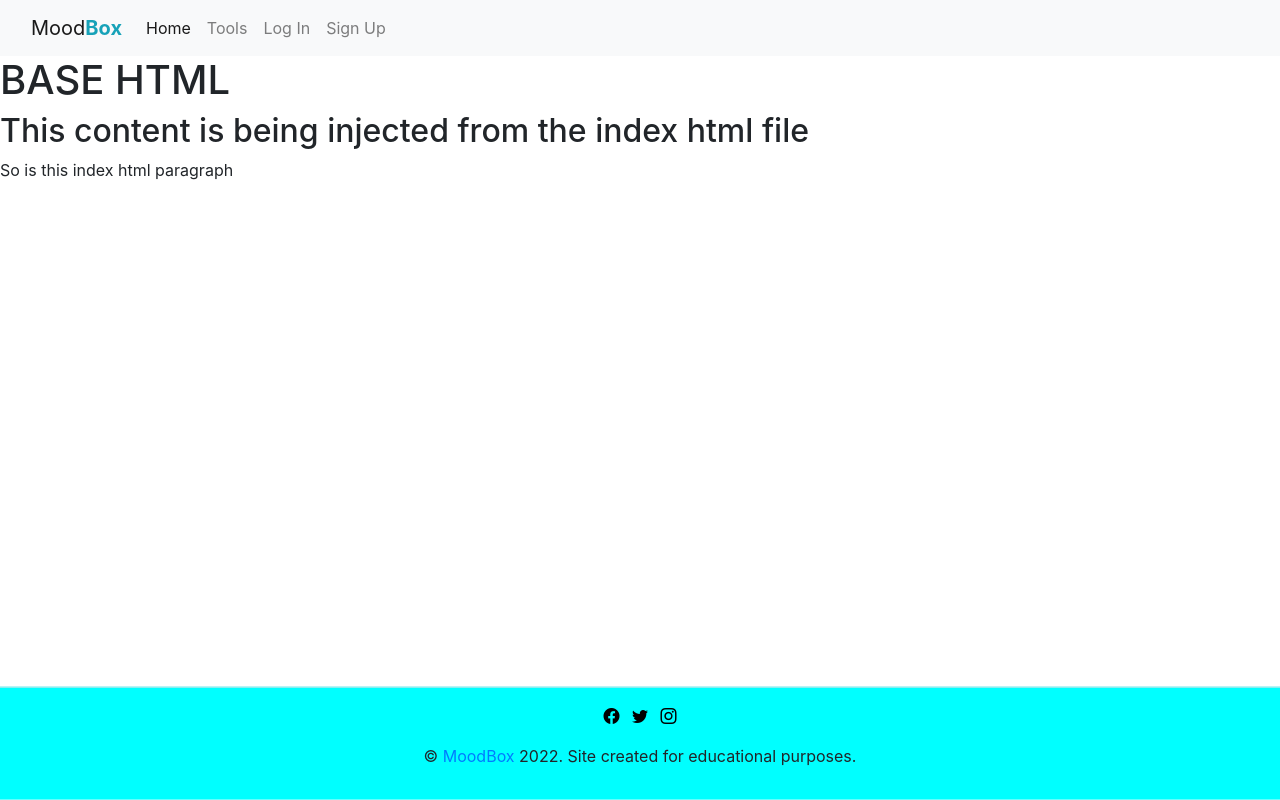
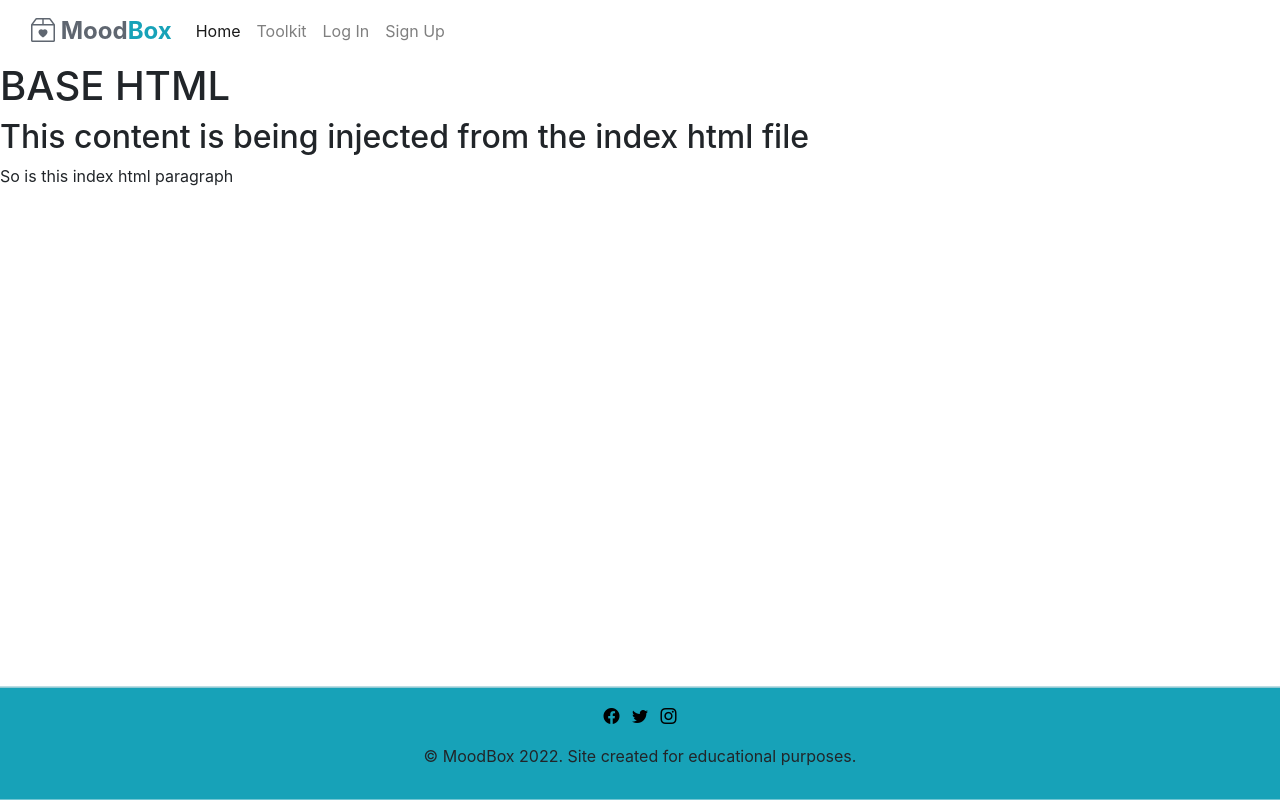
Before and after one commit to renatabiniek/moodbox, a Django app: page / in a window 1280 px wide. Run offline with Django 3.2, Linux system fonts and the light colour scheme; data that the repository does not hold is empty; some libraries are stand-ins or nearby versions.

Commit message:
Style logo

```diff
--- a/static/css/style.css
+++ b/static/css/style.css
@@ -1,5 +1,26 @@
+/*------------------------------------ General*/
+
 html, body { height: 100%;}
 
+a {
+    text-decoration: none;
+    color: inherit;
+}
+
+
+.logo {
+    font-size: 1.5rem;
+    font-weight: bolder;
+
+}
+
+.logo-light {
+    color: #5f6670;
+}
+
+.logo-darker {
+    color: #17a2b8;
+}
 
 /*------------------------------------ Footer*/
 
@@ -8,7 +29,7 @@ this tip: https://css-tricks.com/a-clever-sticky-footer-technique/
 */
 
 .page-footer  {
-    background-color: cyan;
+    background-color: #17a2b8;
     position: sticky;
     top: 100vh;
 }
--- a/templates/base.html
+++ b/templates/base.html
@@ -19,9 +19,10 @@
 
     <!--Navigation with brand and collapsible navbar-->
 
-    <nav class="navbar navbar-expand-lg navbar-light bg-light">
+    <nav class="navbar navbar-expand-lg navbar-light bg-white">
       <div class="container-fluid">
-        <a class="navbar-brand" href="{% url 'home' %}">Mood<span class="text-info font-weight-bolder">Box</span></a>
+        <a class="navbar-brand logo" href="{% url 'home' %}"><span class="logo-light"><i class="bi bi-box2-heart"></i>
+          </span><span class="logo-light">Mood</span><span class="logo-darker">Box</span></a>
         <button class="navbar-toggler" type="button" data-toggle="collapse" data-target="#navbarNav"
           aria-controls="navbarNav" aria-expanded="false" aria-label="Toggle navigation">
           <span class="navbar-toggler-icon"></span>
@@ -32,7 +33,7 @@
               <a class="nav-link" href="#">Home <span class="sr-only">(current)</span></a>
             </li>
             <li class="nav-item">
-              <a class="nav-link" href="#">Tools</a>
+              <a class="nav-link" href="#">Toolkit</a>
             </li>
             <li class="nav-item">
               <a class="nav-link" href="#">Log In</a>
```
